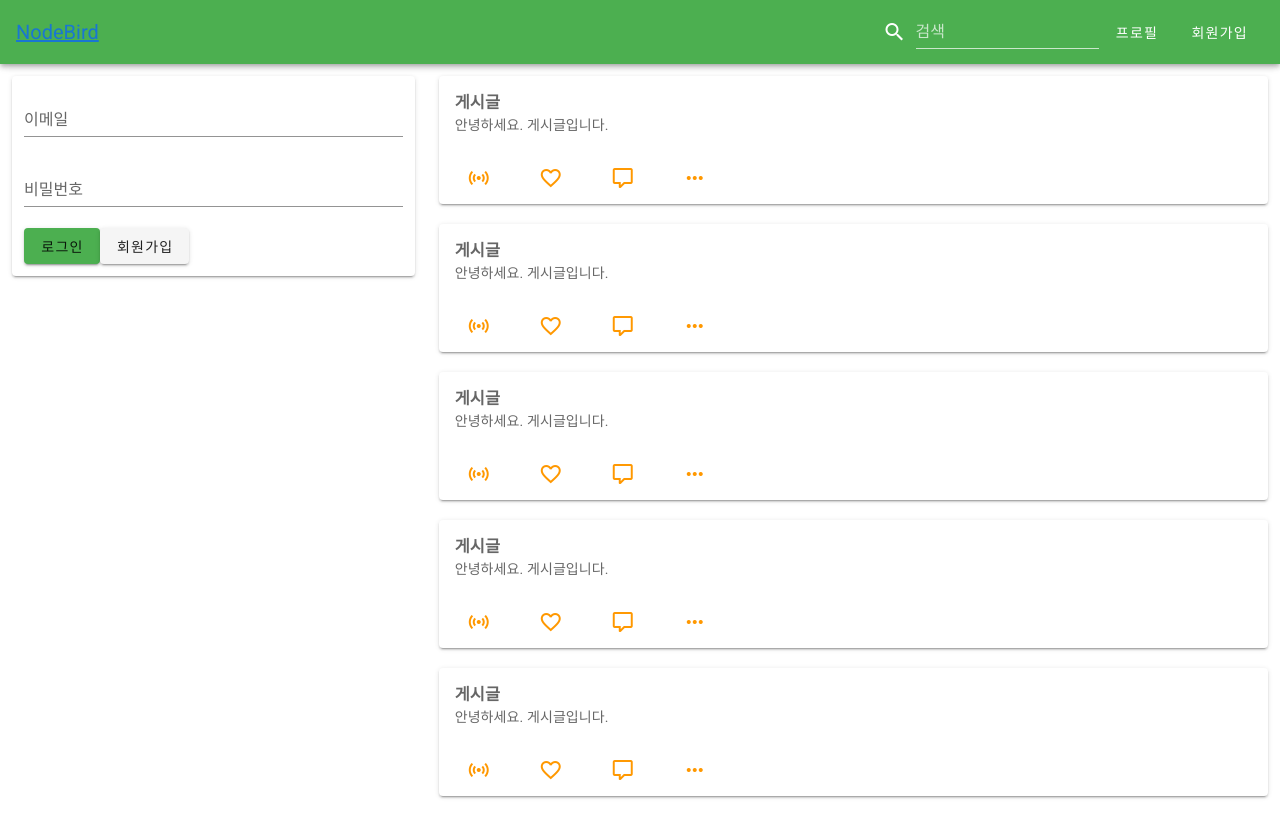
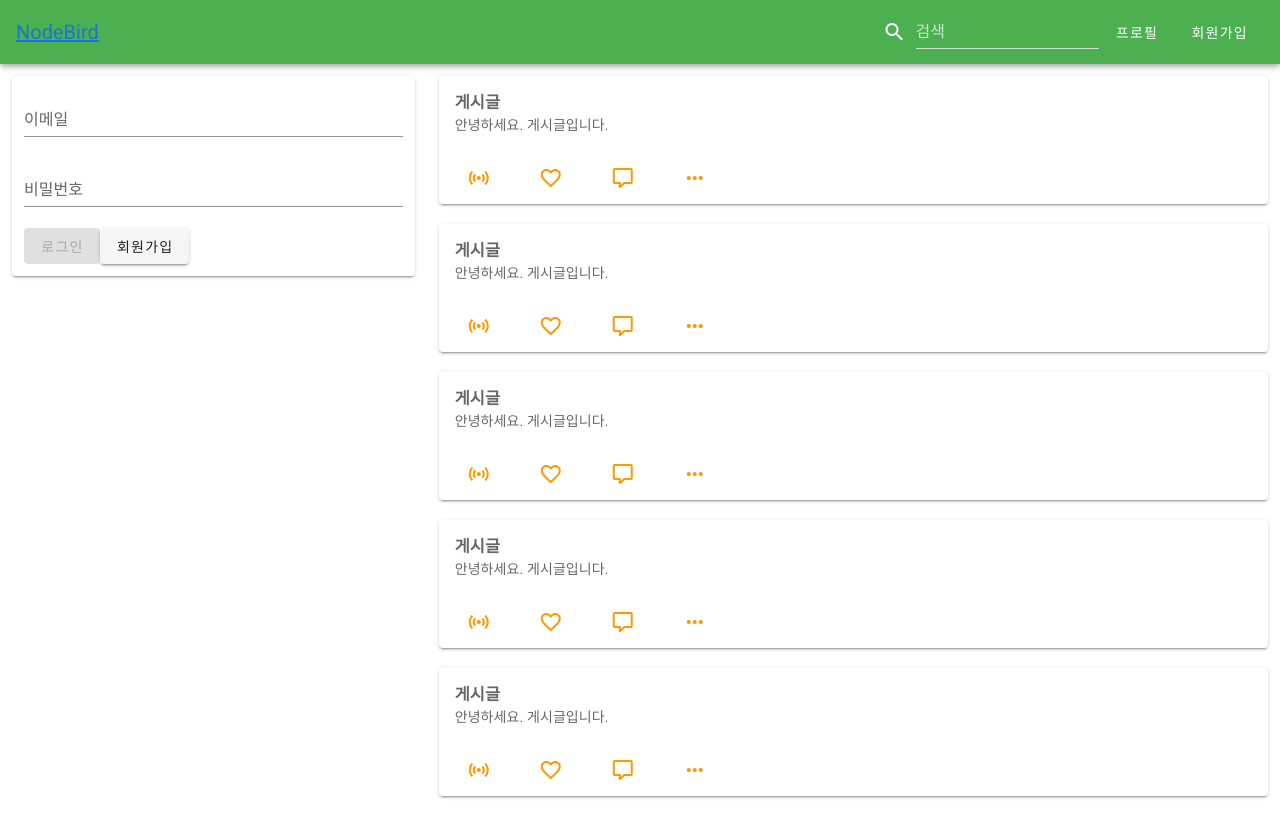
Before and after one commit to kureharyosuke/Nuxt-Node-Brid, a Nuxt app in the folder client/: page / in a window 1280 px wide. Built offline with nearby package versions, Linux system fonts and the light colour scheme.

Commit message:
#1 update: LoginForm validation

```diff
--- a/client/components/LoginForm.vue
+++ b/client/components/LoginForm.vue
@@ -1,11 +1,11 @@
 <template>
   <v-container>
     <v-card>
-      <v-form>
+      <v-form ref="form" v-model="valid" @submit="onSubmitLogin">
         <v-container>
-          <v-text-field label="이메일" type="email" required />
-          <v-text-field label="비밀번호" type="password" required />
-          <v-btn color="green" type="submit">로그인</v-btn>
+          <v-text-field v-model="email" label="이메일" type="email" :rules="emailRules" required />
+          <v-text-field v-model="password" label="비밀번호" type="password" :rules="passwordRules" required />
+          <v-btn color="green" :disabled="!valid" type="submit">로그인</v-btn>
           <v-btn nuxt to="/signup">회원가입</v-btn>
         </v-container>
       </v-form>
@@ -14,7 +14,22 @@
 </template>
 
 <script>
-export default {};
+export default {
+  data() {
+    return {
+      valid: false,
+      email: "",
+      password: "",
+      emailRules: [(v) => !!v || "이메일을 입력해주세요."],
+      passwordRules: [(v) => !!v || "비밀번호를 입력해주세요."],
+    };
+  },
+  methods: {
+    onSubmitLogin() {
+      this.$refs.form.validation();
+    },
+  },
+};
 </script>
 
 <style></style>
```
